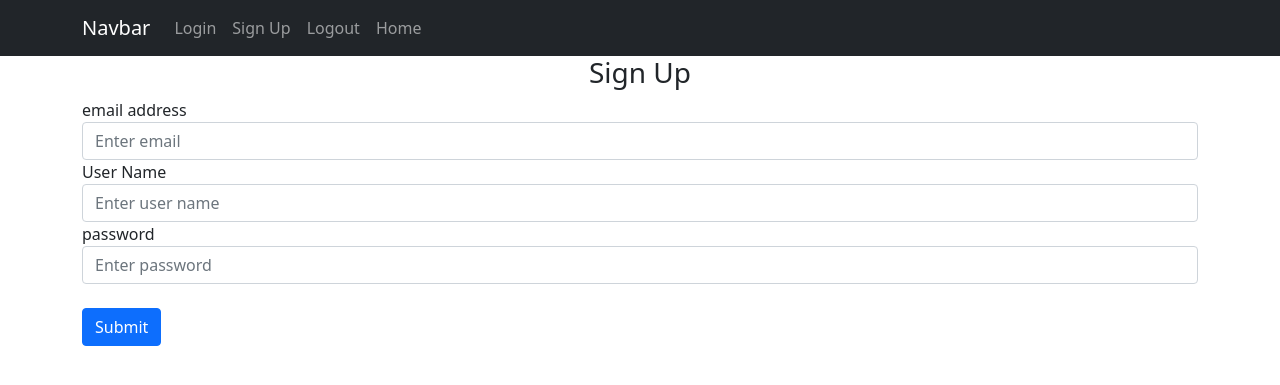
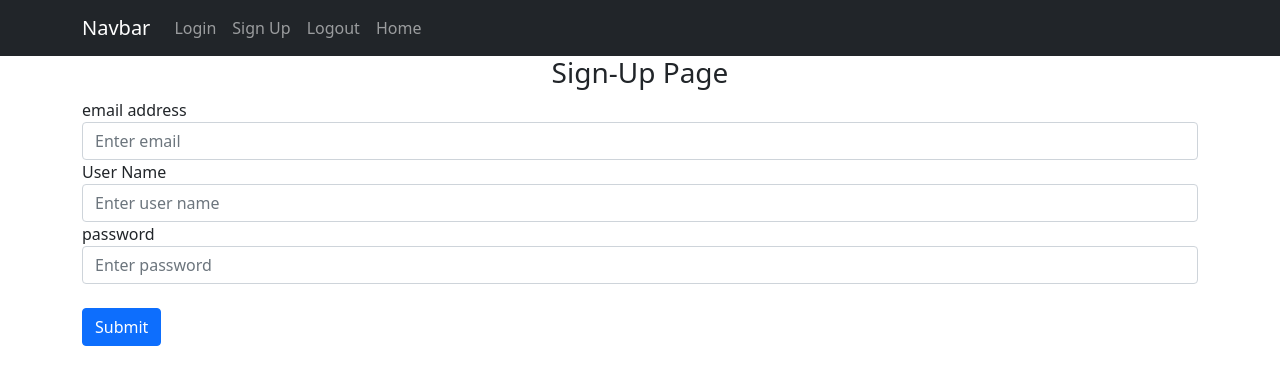
Before and after one commit to Aidan-Zamfir/Library-App, a Flask app: template website/templates/sign_up.html in a window 1280 px wide. Shown: the top 385 px of the page. Run offline with Flask 3, Linux system fonts and the light colour scheme; the template is opened without the code that fills it, so the values that code supplies are empty.

Commit message:
cleaned code / added comments

```diff
--- a/website/templates/library.html
+++ b/website/templates/library.html
@@ -2,3 +2,5 @@
 {% block content %}
 
 {% endblock %}
+
+<!-- This will be the 'homepage' for users to access their data / books-->
--- a/website/templates/login.html
+++ b/website/templates/login.html
@@ -1,7 +1,8 @@
 {% extends "base.html" %} {% block title %}Login{% endblock %}
 {% block content %}
 <form method="POST">
-    <h3 align="center">Login</h3>
+    <h3 align="center">Login Page</h3>
+    <!-- DONT WANT TO USE EMAIL FOR LOGIN - EVENTUALLY REMOVE CODE BELOW-->
 <!--    <div class="form-group">-->
 <!--        <label for="email">email address</label>-->
 <!--            <input type="email"-->
@@ -18,6 +19,7 @@
                name="userName"
                placeholder="Enter user name">
     </div>
+    <!-- Password currently not being checked against anything-->
     <div class="form-group">
         <label for="password">password</label>
         <input type="password"
@@ -26,6 +28,7 @@
                name="password"
                placeholder="Enter password">
     </div>
+
     <br />
     <button type="login" class="btn btn-primary">Submit</button>
 </form>
--- a/website/templates/sign_up.html
+++ b/website/templates/sign_up.html
@@ -3,7 +3,8 @@
 {% extends "base.html" %} {% block title %}Signup{% endblock %}
 {% block content %}
 <form method="POST">
-    <h3 align="center">Sign Up</h3>
+    <h3 align="center">Sign-Up Page</h3>
+
     <div class="form-group">
         <label for="email">email address</label>
             <input type="email"
@@ -12,6 +13,7 @@
                    name="email"
                    placeholder="Enter email">
     </div>
+
     <div class="form-group">
         <label for="user_name">User Name</label>
         <input type="text"
@@ -29,6 +31,7 @@
                name="password"
                placeholder="Enter password">
     </div>
+
     <br />
     <button type="submit" class="btn btn-primary">Submit</button>
 </form>
```
Also changed, not shown: website/templates/index.html (+1 -26 lines).
